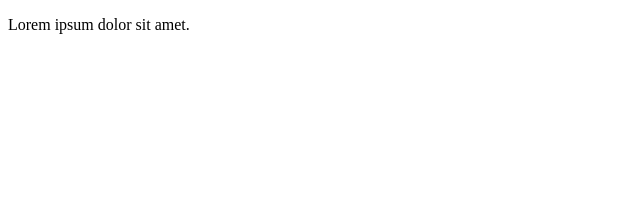
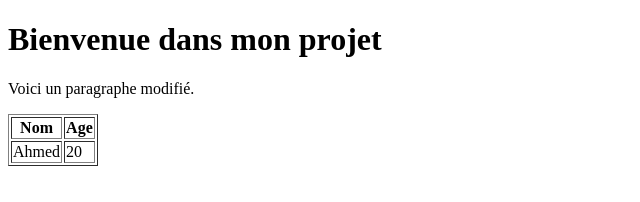
Before and after one commit to Bouigader/mon-projet, a plain HTML site: page index.html in a window 1280 px wide. Shown: the whole page, without its empty margins (0-640 px from the left). Drawn offline with Linux system fonts and the light colour scheme.

Commit message:
Ajout titre paragraphe et tableau

```diff
--- a/index.html
+++ b/index.html
@@ -4,6 +4,21 @@
     <title>Mon projet</title>
 </head>
 <body>
-    <p>Lorem ipsum dolor sit amet.</p>
+
+    <h1>Bienvenue dans mon projet</h1>
+
+    <p>Voici un paragraphe modifié.</p>
+
+    <table border="1">
+        <tr>
+            <th>Nom</th>
+            <th>Age</th>
+        </tr>
+        <tr>
+            <td>Ahmed</td>
+            <td>20</td>
+        </tr>
+    </table>
+
 </body>
 </html>
```
